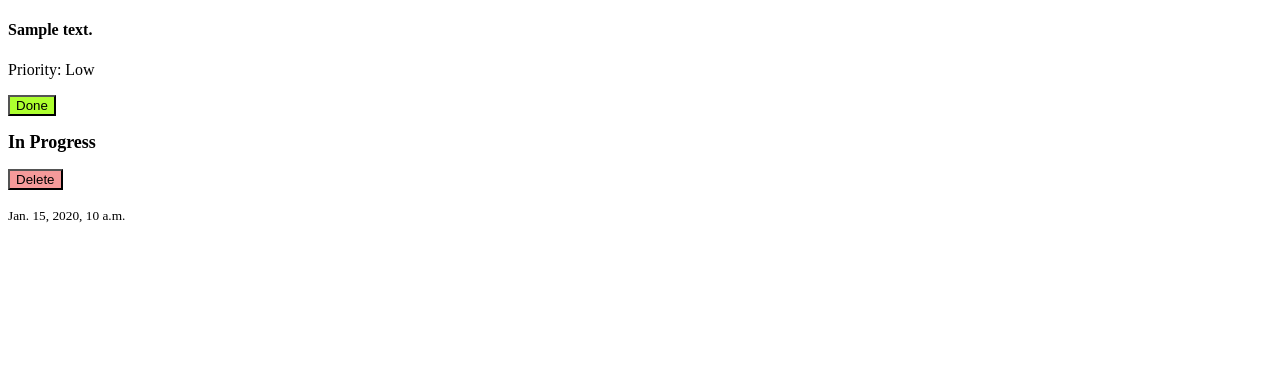
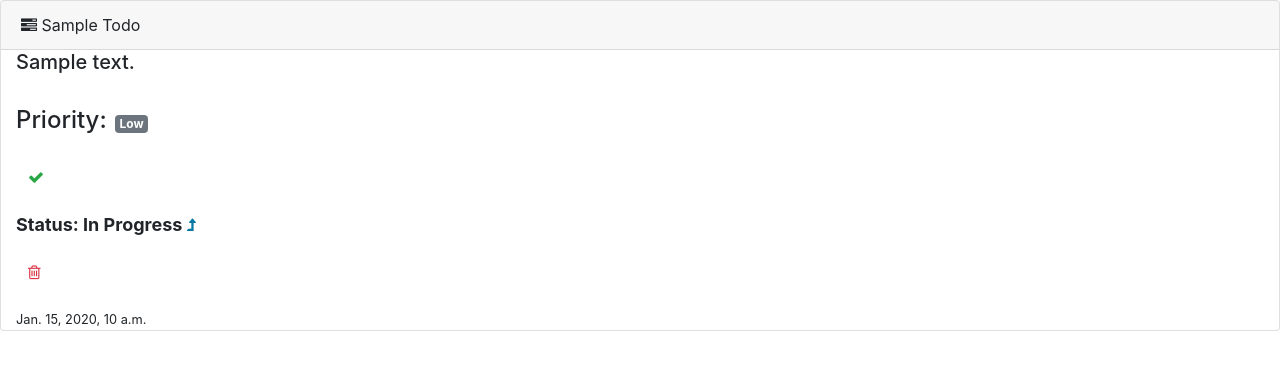
Before and after one commit to mosihere/Todo-App, a Django app: page /todo/1 in a window 1280 px wide. Shown: the top 370 px of the page. Run offline with Django 5.2, Linux system fonts and the light colour scheme; a user stored in the database is signed in; tables that the repository leaves empty hold one stand-in row (values such as "Sample post"); some libraries are stand-ins or nearby versions.

Commit message:
improved ui

```diff
--- a/todo/templates/todo/detail.html
+++ b/todo/templates/todo/detail.html
@@ -1,6 +1,18 @@
 {% extends "base.html" %}
+{% load static %}
 
 
+    {% block static_files %}
+        <link rel="stylesheet" href="https://stackpath.bootstrapcdn.com/bootstrap/4.3.1/css/bootstrap.min.css">
+        <link rel="stylesheet" href="https://stackpath.bootstrapcdn.com/bootstrap/4.3.1/js/bootstrap.bundle.min.js">
+        <link rel="stylesheet" href="https://cdnjs.cloudflare.com/ajax/libs/jquery/3.2.1/jquery.min.js">
+        <link rel="stylesheet" href="https://cdnjs.cloudflare.com/ajax/libs/font-awesome/4.7.0/css/font-awesome.min.css">
+
+        {% endblock static_files %}
+        <link rel="stylesheet" href="https://stackpath.bootstrapcdn.com/bootstrap/4.3.1/css/bootstrap.min.css">
+        <link rel="stylesheet" href="https://stackpath.bootstrapcdn.com/bootstrap/4.3.1/js/bootstrap.bundle.min.js">
+        <link rel="stylesheet" href="https://cdnjs.cloudflare.com/ajax/libs/jquery/3.2.1/jquery.min.js">
+        <link rel="stylesheet" href="https://cdnjs.cloudflare.com/ajax/libs/font-awesome/4.7.0/css/font-awesome.min.css">
 
     {% block tab_title %}
 
@@ -13,17 +25,39 @@
     {% block page_content %}
 
         {% if user.is_authenticated %}
-        <h4>{{ todo.details }}</h4>
 
+        <div class="card-hover-shadow-2x mb-3 card">
+            <div class="card-header-tab card-header">
+              <div class="card-header-title font-size-lg text-capitalize font-weight-normal"><i
+                  class="fa fa-tasks"></i>&nbsp;{{ todo.title }}
+              </div>
+
+            </div>
+
+            <div class="col-md-8">
+
+                <h5>{{ todo.details }}</h5>
+                <br>
                 {% if todo.priority == 'M' %}
-        <p>Priority: Medium</p>
+                <h4 style="display: inline;">Priority:</h4><div class="badge badge-primary ml-2">Medium
+
+                </div>
+                <br>
+                <br>
 
                 {% elif todo.priority == 'H' %}
-        <p>Priority: High</p>
+                <h4 style="display: inline;">Priority:</h4><div class="badge badge-danger ml-2">High
+
+                </div>
+                    <br>
+                    <br>
 
                 {% else %}
-        <p>Priority: Low</p>
+                <h4 style="display: inline;">Priority:</h4><div class="badge badge-secondary ml-2">Low
 
+                </div>
+                <br>
+                <br>
                 {% endif %}
 
 
@@ -41,38 +75,46 @@
                 {% if todo.status == 'I' %}
                 <form action="" method="post">
                     {% csrf_token %}
-            <input style="background-color:greenyellow" type="submit" value="Done" name="done">
+                    <button class="border-0 btn-transition btn btn-outline-success" type="submit" value="Done" name="done"><i class="fa fa-check" data-toggle="tooltip" data-placement="bottom" title="Delete todo"></i></button>
+                    <!-- <input style="background-color:greenyellow" type="submit" value="Done" name="done"> -->
                 </form>
                 <p></p>
                 <p></p>
-        <small style="font-weight: bold; font-size: large;">In Progress</small>
+                <small style="font-weight: bold; font-size: large;">Status: In Progress</small>
+                <i style="color: rgb(2, 120, 163);" class="fa fa-level-up" data-toggle="tooltip" data-placement="bottom" title="Done Status"></i>
 
 
                 {% elif todo.status == 'P' %}
 
                 <form action="" method="post">
                     {% csrf_token %}
+                    <!-- <button class="border-0 btn-transition btn btn-outline-" type="submit" value="In Progress" name="in progress">In Progress</button> -->
+
                     <input style="background-color: rgb(131, 131, 246)" type="submit" value="In Progress" name="in progress">
                 </form>
                 <p></p>
                 <p></p>
-        <small style="font-weight: bold; font-size: large;">Pending</small>
+                <small style="font-weight: bold; font-size: large;">Status: Pending</small>
+                <i style="color: rgb(213, 192, 9)" class="fa fa-pause" data-toggle="tooltip" data-placement="bottom" title="Done Status"></i>
+
 
 
                 {% else %}
 
                 <form action="" method="post">
                     {% csrf_token %}
-            <input style="background-color: rgb(241, 215, 82)" type="submit" value="Pending" name="pending">
+                    <button class="border-0 btn-transition btn btn-outline-warning" type="submit" value="Pending" name="pending"><i class="fa fa-pause" data-toggle="tooltip" data-placement="bottom" title="Delete todo"></i></button>
+
                 </form>
 
                 <form action="" method="post">
                     {% csrf_token %}
-            <input style="background-color:rgb(131, 131, 246)" type="submit" value="In Progress" name="in progress">
+                    <input style="background-color:rgb(131, 131, 246)" type="submit" value="In Progress" name="in progress"><i class="fa fa-level-up" data-toggle="tooltip" data-placement="bottom" title="Delete todo"></i>
                 </form>
                 <p></p>
                 <p></p>
-        <small style="font-weight: bold; font-size: large;">Done</small>
+                <small style="font-weight: bold; font-size: large;">Status: Done</small>
+                <i style="color: rgb(99, 163, 2);" class="fa fa-check" data-toggle="tooltip" data-placement="bottom" title="Done Status"></i>
 
 
                 {% endif %}
@@ -81,12 +123,15 @@
 
                 <form action="" method="post">
                     {% csrf_token %}
-            <input style="background-color: rgb(245, 154, 154)" type="submit" value="Delete" name="delete">
+                    <button class="border-0 btn-transition btn btn-outline-danger" type="submit" value="Delete" name="delete"><i class="fa fa-trash-o" data-toggle="tooltip" data-placement="bottom" title="Delete todo"></i></button>
+
                 </form>
 
                 <p></p>
                 <small>{{ todo.created_at }}</small>
 
+        </div>
+    </div>
 
 
     {% endblock page_content %}
```
Lines whose indentation alone changed are shown as unchanged.
